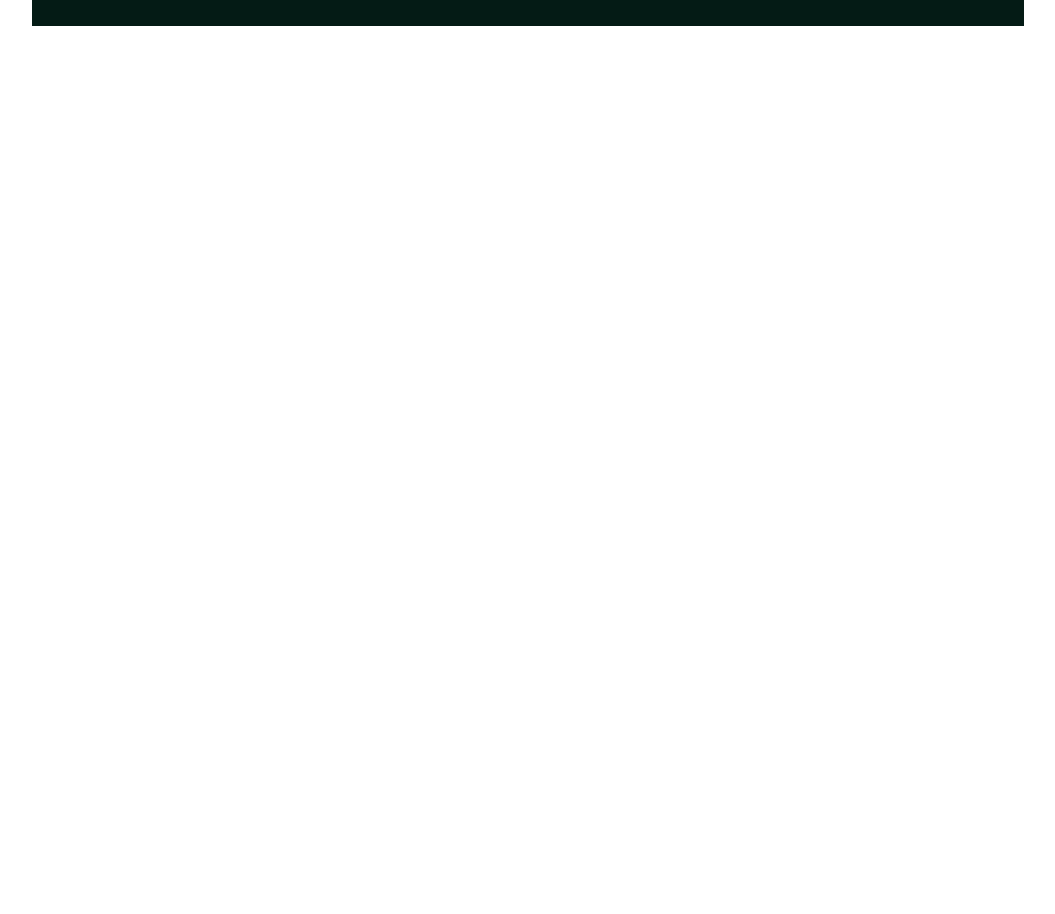
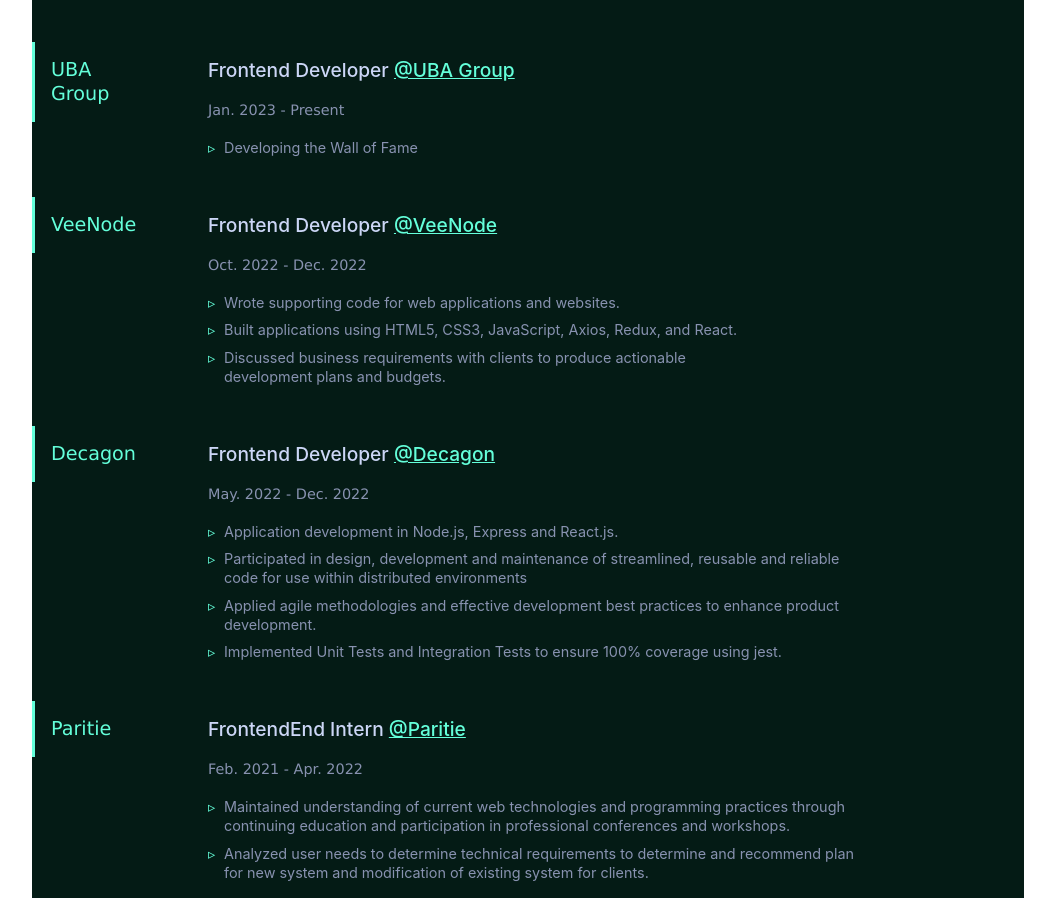
Before and after one commit to Ayoaris/portfolio-, a React (Create React App) app in the folder portfolio/: page / in a window 1280 px wide. Shown: the part 1760-2674 px from the top of the page, without its empty margins (112-1167 px from the left). Before the commit the page ends 1786 px from the top, so only its background shows below. Built offline with nearby package versions, Linux system fonts and the light colour scheme.

Commit message:
Work Experience Uptaded

```diff
--- a/portfolio/src/About/aboutStyles.js
+++ b/portfolio/src/About/aboutStyles.js
@@ -17,10 +17,38 @@
   a {
     color: #64ffda;
   }
-  .about,
-  ul {
+  .aboutList {
     color: #ccd6f6;
     padding-bottom: 3rem;
+  }
+  .aboutList::after {
+    content: "------------------------";
+    display: inline;
+    position: relative;
+    width: 18rem;
+    height: 1px;
+    margin-left: 1rem;
+    color: #8892b0;
+  }
+  .about {
+    color: #ccd6f6;
+    padding-bottom: 3rem;
+    font-size: 1.0rem;
+  }
+  .list li {
+    padding-bottom: 0.5rem;
+    list-style: none;
+    position: relative;
+    padding-left: 1rem;
+    font-size: 0.9rem;
+  }
+
+  .list li::before {
+    content: "▹";
+    position: absolute;
+    left: 0px;
+    top: 0px;
+    color: #64ffda;
   }
   .aboutWrapper {
     display: flex;
@@ -35,6 +63,13 @@
     text-decoration: none;
     list-style: inside;
   }
+  /* .list::before {
+    content: "▹";
+    position: absolute;
+    left: 0px;
+    top: 0px;
+    color: #64ffda;
+  } */
   .section-title {
     margin: auto 9rem;
   }
@@ -51,6 +86,19 @@
 
     box-shadow: rgba(0, 0, 20, 0.35) 0px 5px 15px;
   }
+  /* .photo img::after{
+      content: "";
+      width: 100%;
+      height: 100%;
+      border: 10px solid #64ffda;
+      border-radius: 0.3rem;
+      position: absolute;
+      top: 12px;
+      left: 12px;
+      z-index: -2;
+      transition: all 0.25s cubic-bezier(0.645, 0.045, 0.355, 1);
+    }
+   */
   /*
   .section-title::after {
     content: "";
@@ -66,4 +114,59 @@
     padding-right: 5px;
     font-family: inherit;
   }
+  .experience-wrapper {
+  }
+  .each-expwrapper {
+    padding: 0.5rem 0rem;
+    display: flex;
+    /* justify-content: space-between; */
+    gap: 3rem;
+    margin-bottom: 1rem;
+    height: auto;
+    font-size: 1.1rem;
+    line-height: 1.5rem;
+    /* max-width: 700px; */
+  }
+  .exp-title {
+    padding: 1rem;
+    border-left: 3px solid #64ffda;
+    transition: all 0.25s cubic-bezier(0.645, 0.045, 0.355, 1);
+    color: #64ffda;
+    font-size: 1.2rem;
+    font-weight: 400;
+    width: 8rem;
+    font-family: "sfMono", "SpaceMono", "Lucida Sans", "Lucida Sans Regular",
+      "Lucida Grande", "Lucida Sans Unicode", Geneva, Verdana, sans-serif;
+  }
+  .exp-jobtitle {
+    color: #ccd6f6;
+    padding-top: 1rem;
+    font-size: 1.2rem;
+    font-weight: 500;
+  }
+
+  .exp-years {
+    color: #8892b0;
+    padding: 1rem 0rem;
+    font-family: "sfMono", "SpaceMono", "Lucida Sans", "Lucida Sans Regular",
+      "Lucida Grande", "Lucida Sans Unicode", Geneva, Verdana, sans-serif;
+    font-size: 0.9rem;
+  }
+  .exp-brief {
+    font-size: 0.9rem;
+    position: relative;
+    padding-left: 1rem;
+    padding-bottom: 0.5rem;
+    line-height: 1.2rem;
+    max-width: 80%;
+    color: #8892b0;
+  }
+
+  .exp-brief::before {
+    content: "▹";
+    position: absolute;
+    left: 0px;
+    top: 0px;
+    color: #64ffda;
+  }
 `;
--- a/portfolio/src/About/index.js
+++ b/portfolio/src/About/index.js
@@ -1,15 +1,16 @@
 import React from "react";
 import { AboutStyle } from "./aboutStyles";
-import photo from '../assets/photo/image.jpeg';
+import photo from "../assets/photo/image.jpeg";
 
 function About() {
   return (
     <div>
       <AboutStyle>
         <div className="section-title">
-          <h2 className="about">
+          <h2 className="aboutList">
             <span>01.</span>About Me
           </h2>
+
           <div className="container">
             <div className="aboutWrapper">
               <p className="about">
@@ -22,6 +23,7 @@
                 I enjoy building scalable applications while learning new
                 technologies.
               </p>
+
               <p className="about">
                 I'm a graduate of Project Management Technology from the Federal
                 University of Technology, Minna. also a graduate member of the
@@ -32,6 +34,7 @@
               <p className="about">
                 Here are a few technologies I've been working with recently:
               </p>
+              <div className="list">
                 <ul>
                   <li> HTML5</li>
                   <li>CSS3</li>
@@ -45,12 +48,13 @@
                   <li>SQL</li>
                 </ul>
               </div>
+            </div>
 
             <div className="photo">
               {" "}
               <img
                 src={photo}
-                alt="Hero photo"
+                alt="Hero"
                 width={"250px"}
                 height={"250px"}
                 border-radius={"15px"}
@@ -59,10 +63,111 @@
           </div>
         </div>
         <div className="section-title">
-          <h2 className="about">
+          <h2 className="aboutList">
             <span>01.</span>Where I've Worked
           </h2>
 
+          <div class="experience-wrapper">
+            {/* UBA Group */}
+            <div class="each-expwrapper">
+              <div>
+                <h4 class="exp-title">UBA Group</h4>
+              </div>
+              <div>
+                <p class="exp-jobtitle">
+                  Frontend Developer{" "}
+                  <a href="https://www.ubagroup.com/" rel="noopener noreferrar">
+                    <span class="hover-underline-animation">@UBA Group</span>
+                  </a>
+                </p>
+                <p class="exp-years">Jan. 2023 - Present</p>
+                <p class="exp-brief">Developing the Wall of Fame</p>
+              </div>
+            </div>
+            {/* VeeNode */}
+            <div class="each-expwrapper">
+              <div>
+                <h4 class="exp-title">VeeNode</h4>
+              </div>
+              <div>
+                <p class="exp-jobtitle">
+                  Frontend Developer{" "}
+                  <a href="https://veenodetech.com/" rel="noopener noreferrar">
+                    <span class="hover-underline-animation">@VeeNode</span>
+                  </a>
+                </p>
+                <p class="exp-years">Oct. 2022 - Dec. 2022</p>
+                <p class="exp-brief">
+                  Wrote supporting code for web applications and websites.
+                </p>
+
+                <p class="exp-brief">
+                  Built applications using HTML5, CSS3, JavaScript, Axios,
+                  Redux, and React.
+                </p>
+                <p class="exp-brief">
+                  Discussed business requirements with clients to produce
+                  actionable development plans and budgets.
+                </p>
+              </div>
+            </div>
+            {/* Decagon */}
+            <div class="each-expwrapper">
+              <div>
+                <h4 class="exp-title">Decagon</h4>
+              </div>
+              <div>
+                <p class="exp-jobtitle">
+                  Frontend Developer{" "}
+                  <a href="https://decagonhq.com/" rel="noopener noreferrar">
+                    <span class="hover-underline-animation">@Decagon</span>
+                  </a>
+                </p>
+                <p class="exp-years">May. 2022 - Dec. 2022</p>
+                <p class="exp-brief">
+                  Application development in Node.js, Express and React.js.
+                </p>
+                <p class="exp-brief">
+                  Participated in design, development and maintenance of
+                  streamlined, reusable and reliable code for use within
+                  distributed environments
+                </p>
+                <p class="exp-brief">
+                  Applied agile methodologies and effective development best
+                  practices to enhance product development.
+                </p>
+                <p class="exp-brief">
+                  Implemented Unit Tests and Integration Tests to ensure 100%
+                  coverage using jest.
+                </p>
+              </div>
+            </div>
+            {/* Paritie Dynamic Enterprise Limited */}
+            <div class="each-expwrapper">
+              <div>
+                <h4 class="exp-title">Paritie</h4>
+              </div>
+              <div>
+                <p class="exp-jobtitle">
+                  FrontendEnd Intern{" "}
+                  <a href="https://paritie.com/" rel="noopener noreferrar">
+                    <span class="hover-underline-animation">@Paritie </span>
+                  </a>
+                </p>
+                <p class="exp-years">Feb. 2021 - Apr. 2022</p>
+                <p class="exp-brief">
+                  Maintained understanding of current web technologies and
+                  programming practices through continuing education and
+                  participation in professional conferences and workshops.
+                </p>
+                <p class="exp-brief">
+                  Analyzed user needs to determine technical requirements to
+                  determine and recommend plan for new system and modification
+                  of existing system for clients.
+                </p>
+              </div>
+            </div>
+          </div>
         </div>
       </AboutStyle>
     </div>
--- a/portfolio/src/Navbar/navbarStyle.js
+++ b/portfolio/src/Navbar/navbarStyle.js
@@ -5,6 +5,7 @@
     margin: 0;
     padding: 0;
     position: relative;
+    opacity: 0.9;
   }
   .nav-main {
     background-color: #041b15;
```
Lines whose indentation alone changed are shown as unchanged.
